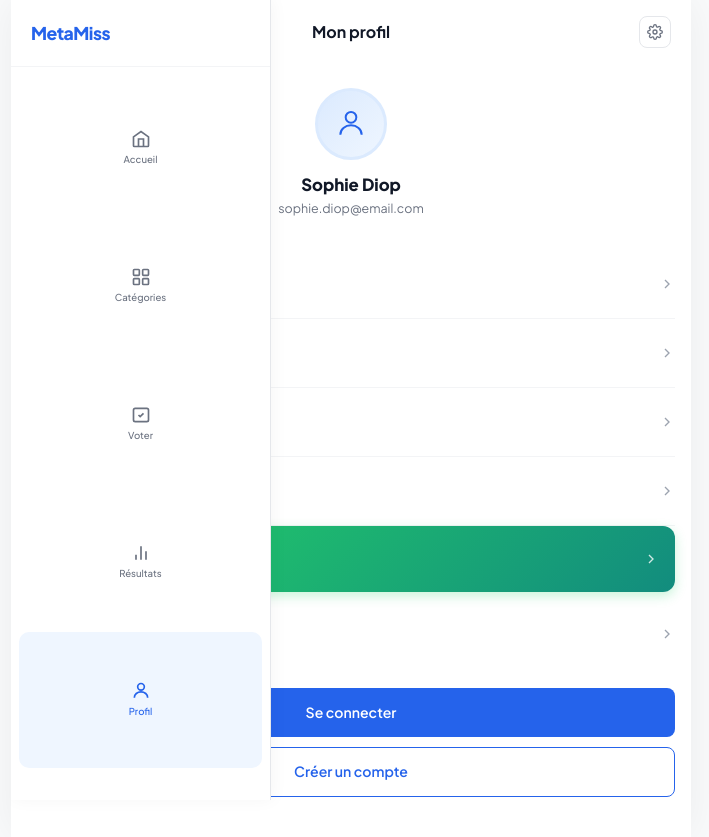
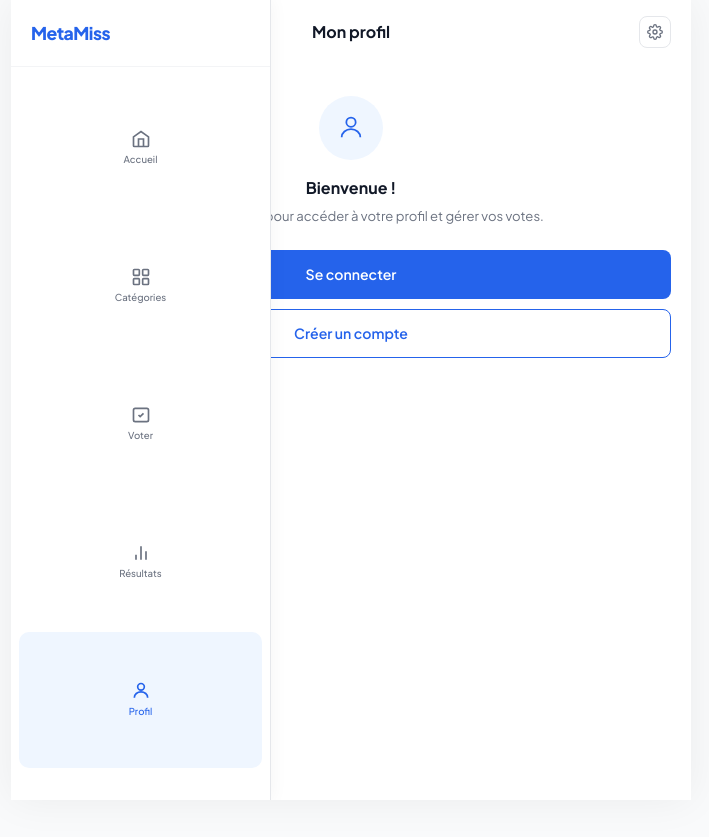
Before and after one commit to klara007dj/meta-miss-master, a Next.js app in the folder frontend/: page /profile in a window 1280 px wide. Shown: the whole page, without its empty margins (249-958 px from the left). After the commit the page ends 800 px from the top, so only its background shows below. Built offline with nearby package versions, Linux system fonts and the light colour scheme.

Commit message:
Refactor profile page to show user info when authenticated

```diff
--- a/frontend/src/app/profile/page.tsx
+++ b/frontend/src/app/profile/page.tsx
@@ -45,10 +45,11 @@ export default function ProfilePage() {
         </button>
       </div>
 
-      {/* Avatar + name */}
+      {/* Avatar + name — only shown when authenticated */}
+      {isAuthenticated && user ? (
         <div style={{ display: "flex", flexDirection: "column", alignItems: "center", padding: "24px 20px 32px" }}>
           <div style={{ width: 72, height: 72, borderRadius: "50%", background: "linear-gradient(135deg,var(--blue-mid),var(--blue-light))", border: "3px solid var(--blue-mid)", display: "flex", alignItems: "center", justifyContent: "center", marginBottom: 12, overflow: "hidden" }}>
-          {user?.avatar ? (
+            {user.avatar ? (
               <img src={user.avatar} alt={user.name} style={{ width: "100%", height: "100%", objectFit: "cover" }} />
             ) : (
               <svg width="32" height="32" viewBox="0 0 24 24" fill="none" stroke="var(--blue)" strokeWidth="1.5">
@@ -56,11 +57,30 @@ export default function ProfilePage() {
               </svg>
             )}
           </div>
-        <div style={{ fontWeight: 800, fontSize: "1.05rem", color: "var(--text)" }}>{user?.name || "Sophie Diop"}</div>
-        <div style={{ fontSize: "0.78rem", color: "var(--text-muted)", marginTop: 2 }}>{user?.email || "sophie.diop@email.com"}</div>
+          <div style={{ fontWeight: 800, fontSize: "1.05rem", color: "var(--text)" }}>{user.name}</div>
+          <div style={{ fontSize: "0.78rem", color: "var(--text-muted)", marginTop: 2 }}>{user.email}</div>
         </div>
+      ) : (
+        /* Not logged in — prompt */
+        <div style={{ padding: "32px 20px", textAlign: "center" }}>
+          <div style={{ width: 64, height: 64, borderRadius: "50%", background: "var(--blue-light)", display: "flex", alignItems: "center", justifyContent: "center", margin: "0 auto 16px" }}>
+            <svg width="28" height="28" viewBox="0 0 24 24" fill="none" stroke="#2563EB" strokeWidth="1.5">
+              <circle cx="12" cy="7" r="4"/><path d="M4 20c0-4 3.6-7 8-7s8 3 8 7"/>
+            </svg>
+          </div>
+          <div style={{ fontWeight: 700, fontSize: "1rem", color: "var(--text)", marginBottom: 6 }}>Bienvenue !</div>
+          <div style={{ fontSize: "0.82rem", color: "var(--text-muted)", marginBottom: 24, lineHeight: 1.5 }}>
+            Connectez-vous pour accéder à votre profil et gérer vos votes.
+          </div>
+          <div style={{ display: "flex", flexDirection: "column", gap: 10 }}>
+            <Link href="/login" className="btn-blue">{t.loginBtn || "Se connecter"}</Link>
+            <Link href="/login?tab=register" className="btn-outline">{t.createAccount || "Créer un compte"}</Link>
+          </div>
+        </div>
+      )}
 
-      {/* Menu items */}
+      {/* Menu items — only when authenticated */}
+      {isAuthenticated && (
         <div style={{ padding: "0 16px" }}>
           {menuItems.map((item) => (
             <Link key={item.label} href={item.href} style={{ textDecoration: "none", display: "flex", alignItems: "center", justifyContent: "space-between", padding: "16px 0", borderBottom: "1px solid var(--border-light)" }}>
@@ -74,34 +94,17 @@ export default function ProfilePage() {
             </Link>
           ))}
 
-        {isAuthenticated && (
           <div style={{ padding: "16px 0" }}>
             <Link href="/candidates/register" className="btn-blue" style={{ fontSize: "0.9rem", marginBottom: 12, display: "block" }}>
-              {t.submitCandidacy}
+              {t.submitCandidacy || "Déposer ma candidature"}
             </Link>
           </div>
-        )}
 
-        {/* Bouton Sponsoriser */}
-        <a
-          href={`https://wa.me/237694600007?text=${encodeURIComponent("Bonjour, je souhaite soutenir et sponsoriser l'événement MetaMiss Master 2025. Merci de me contacter pour les détails.")}`}
-          target="_blank"
-          rel="noopener noreferrer"
-          style={{
-            display: "flex",
-            alignItems: "center",
-            justifyContent: "space-between",
-            padding: "14px 16px",
-            background: "linear-gradient(135deg, #25D366 0%, #128C7E 100%)",
-            borderRadius: 12,
-            textDecoration: "none",
-            marginBottom: 8,
-            boxShadow: "0 4px 12px rgba(37,211,102,0.25)",
-          }}
-        >
+          {/* WhatsApp sponsor */}
+          <a href="https://wa.me/237600000000" target="_blank" rel="noopener noreferrer"
+            style={{ textDecoration: "none", display: "flex", alignItems: "center", justifyContent: "space-between", padding: "14px 16px", borderRadius: 16, background: "#25D366", marginBottom: 12 }}>
             <div style={{ display: "flex", alignItems: "center", gap: 12 }}>
               <div style={{ width: 38, height: 38, borderRadius: 10, background: "rgba(255,255,255,0.2)", display: "flex", alignItems: "center", justifyContent: "center", flexShrink: 0 }}>
-              {/* WhatsApp icon */}
                 <svg width="20" height="20" viewBox="0 0 24 24" fill="#fff">
                   <path d="M17.472 14.382c-.297-.149-1.758-.867-2.03-.967-.273-.099-.471-.148-.67.15-.197.297-.767.966-.94 1.164-.173.199-.347.223-.644.075-.297-.15-1.255-.463-2.39-1.475-.883-.788-1.48-1.761-1.653-2.059-.173-.297-.018-.458.13-.606.134-.133.298-.347.446-.52.149-.174.198-.298.298-.497.099-.198.05-.371-.025-.52-.075-.149-.669-1.612-.916-2.207-.242-.579-.487-.5-.669-.51-.173-.008-.371-.01-.57-.01-.198 0-.52.074-.792.372-.272.297-1.04 1.016-1.04 2.479 0 1.462 1.065 2.875 1.213 3.074.149.198 2.096 3.2 5.077 4.487.709.306 1.262.489 1.694.625.712.227 1.36.195 1.871.118.571-.085 1.758-.719 2.006-1.413.248-.694.248-1.289.173-1.413-.074-.124-.272-.198-.57-.347m-5.421 7.403h-.004a9.87 9.87 0 01-5.031-1.378l-.361-.214-3.741.982.998-3.648-.235-.374a9.86 9.86 0 01-1.51-5.26c.001-5.45 4.436-9.884 9.888-9.884 2.64 0 5.122 1.03 6.988 2.898a9.825 9.825 0 012.893 6.994c-.003 5.45-4.437 9.884-9.885 9.884m8.413-18.297A11.815 11.815 0 0012.05 0C5.495 0 .16 5.335.157 11.892c0 2.096.547 4.142 1.588 5.945L.057 24l6.305-1.654a11.882 11.882 0 005.683 1.448h.005c6.554 0 11.89-5.335 11.893-11.893a11.821 11.821 0 00-3.48-8.413z"/>
                 </svg>
@@ -111,13 +114,11 @@ export default function ProfilePage() {
                 <div style={{ fontSize: "0.72rem", color: "rgba(255,255,255,0.8)" }}>Contactez-nous via WhatsApp</div>
               </div>
             </div>
-          <svg width="16" height="16" viewBox="0 0 24 24" fill="none" stroke="rgba(255,255,255,0.8)" strokeWidth="2">
-            <path d="M9 18l6-6-6-6"/>
-          </svg>
+            <svg width="16" height="16" viewBox="0 0 24 24" fill="none" stroke="rgba(255,255,255,0.8)" strokeWidth="2"><path d="M9 18l6-6-6-6"/></svg>
           </a>
 
           {/* Déconnexion */}
-        <button onClick={() => setShowLogoutConfirm(true)} style={{ display: "flex", alignItems: "center", justifyContent: "space-between", padding: "16px 0", borderBottom: "1px solid var(--border-light)", width: "100%", background: "none", border: "none", cursor: "pointer" }}>
+          <button onClick={() => setShowLogoutConfirm(true)} style={{ display: "flex", alignItems: "center", justifyContent: "space-between", padding: "16px 0", borderTop: "1px solid var(--border-light)", width: "100%", background: "none", border: "none", cursor: "pointer" }}>
             <div style={{ display: "flex", alignItems: "center", gap: 12 }}>
               <div style={{ width: 36, height: 36, borderRadius: 10, background: "rgba(239,68,68,0.1)", display: "flex", alignItems: "center", justifyContent: "center" }}>
                 <svg width="18" height="18" viewBox="0 0 24 24" fill="none" stroke="#EF4444" strokeWidth="2">
@@ -128,18 +129,12 @@ export default function ProfilePage() {
             </div>
             <svg width="16" height="16" viewBox="0 0 24 24" fill="none" stroke="var(--text-faint)" strokeWidth="2"><path d="M9 18l6-6-6-6"/></svg>
           </button>
-      </div>
 
-      {isAuthenticated && user?.role === "ADMIN" && (
-        <div style={{ padding: "16px 16px 0" }}>
-          <Link href="/admin" className="btn-blue" style={{ fontSize: "0.85rem" }}>{t.adminLink}</Link>
+          {user?.role === "ADMIN" && (
+            <div style={{ padding: "16px 0 0" }}>
+              <Link href="/admin" className="btn-blue" style={{ fontSize: "0.85rem" }}>{t.adminLink || "Panneau Admin"}</Link>
             </div>
           )}
-
-      {!isAuthenticated && (
-        <div style={{ padding: "20px 16px 0", display: "flex", flexDirection: "column", gap: 10 }}>
-          <Link href="/login" className="btn-blue">{t.loginBtn}</Link>
-          <Link href="/login?tab=register" className="btn-outline">{t.createAccount}</Link>
         </div>
       )}
 
```
Lines whose indentation alone changed are shown as unchanged.
